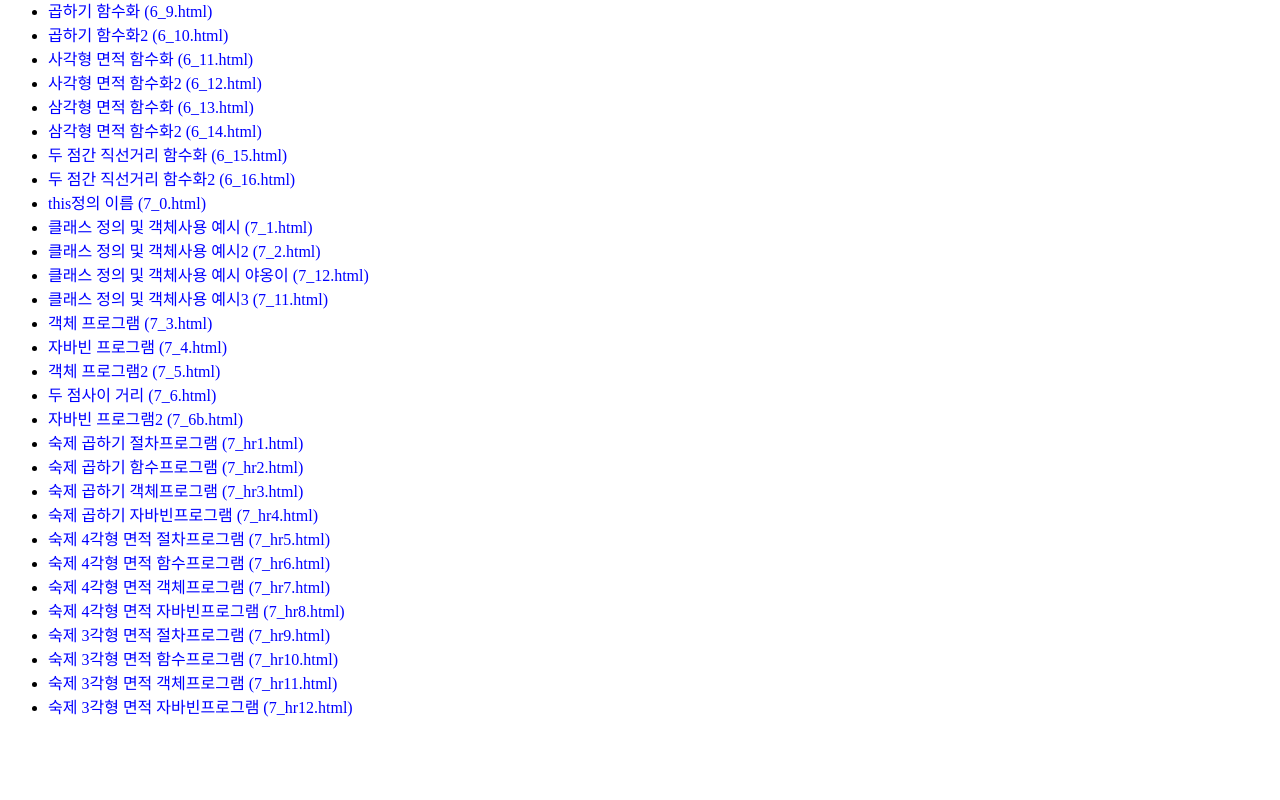
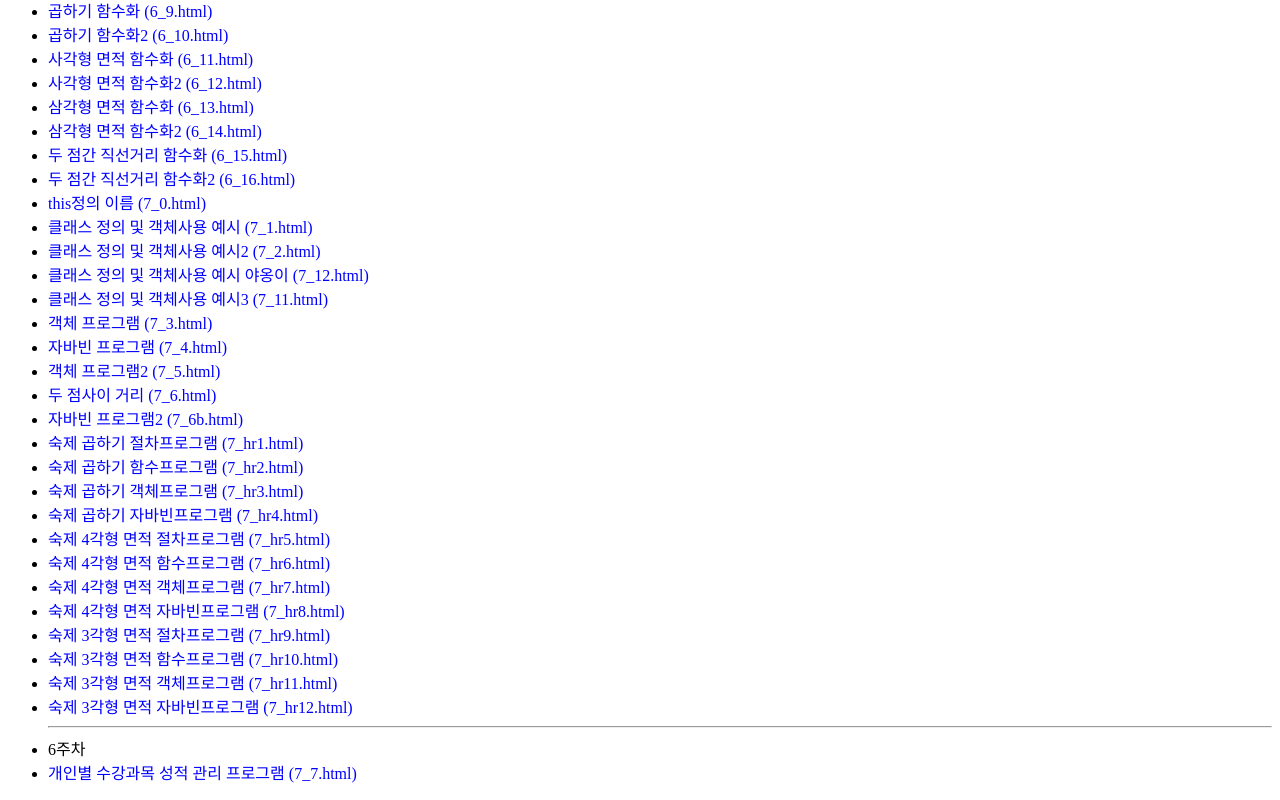
Before and after one commit to ljjkylious/ljjkylious.github.io, a plain HTML site: page index.html in a window 1280 px wide. Shown: the part 1535-2335 px from the top of the page. Before the commit the page ends 2269 px from the top, so only its background shows below. Drawn offline with Linux system fonts and the light colour scheme.

Commit message:
Update index.html

```diff
--- a/index.html
+++ b/index.html
@@ -106,5 +106,8 @@
   <li><a href=https://ljjkylious.github.io/java/7_hr10.html>숙제 3각형 면적 함수프로그램 (7_hr10.html)</a></li>
   <li><a href=https://ljjkylious.github.io/java/7_hr11.html>숙제 3각형 면적 객체프로그램 (7_hr11.html)</a></li>
   <li><a href=https://ljjkylious.github.io/java/7_hr12.html>숙제 3각형 면적 자바빈프로그램 (7_hr12.html)</a></li>
+  </ol><hr/>
+  <li> 6주차 </li>
+  <li><a href=https://ljjkylious.github.io/java/7_7.html>개인별 수강과목 성적 관리 프로그램 (7_7.html)</a></li>
   </ul>
 </body></html>
```
